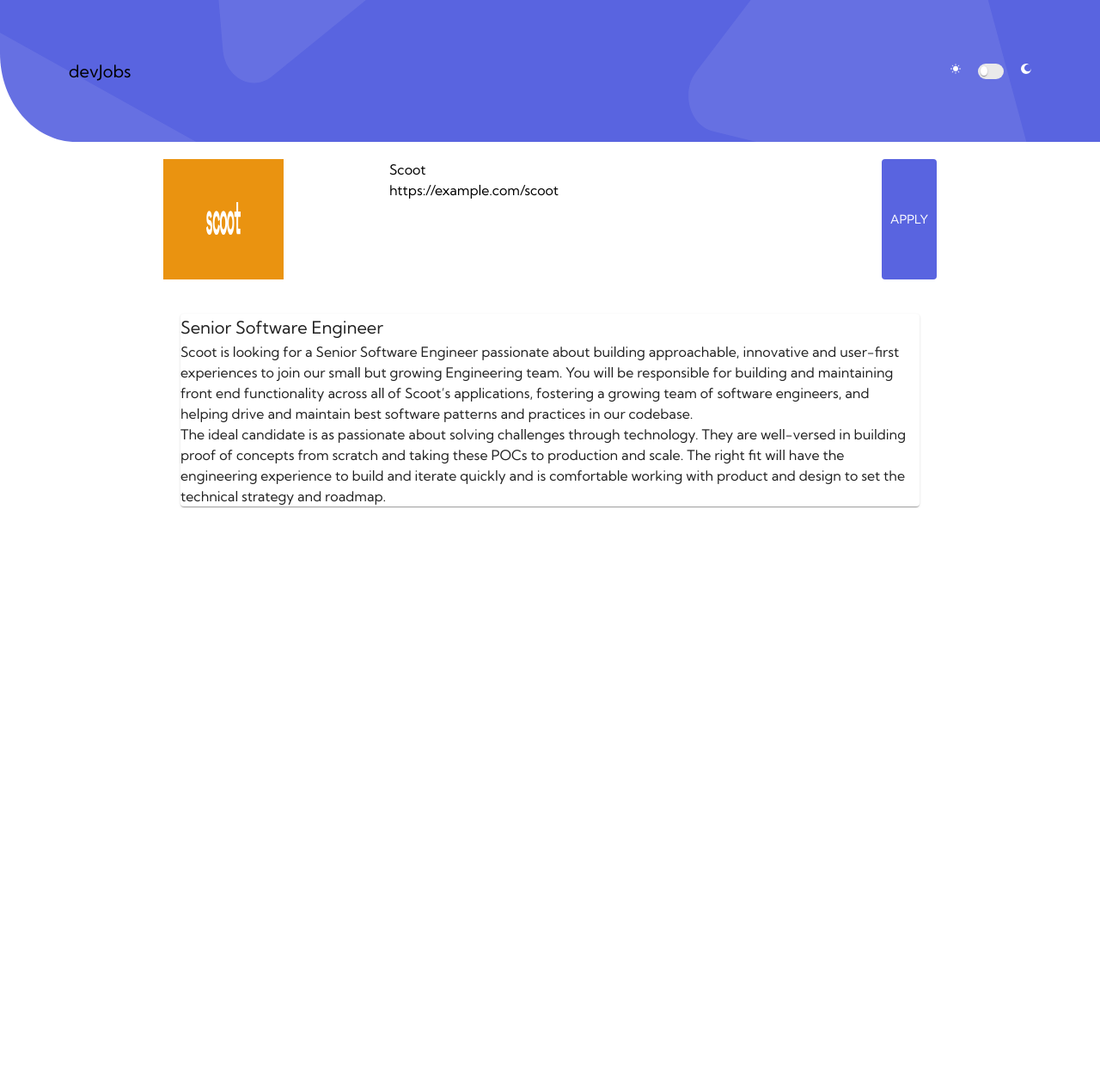
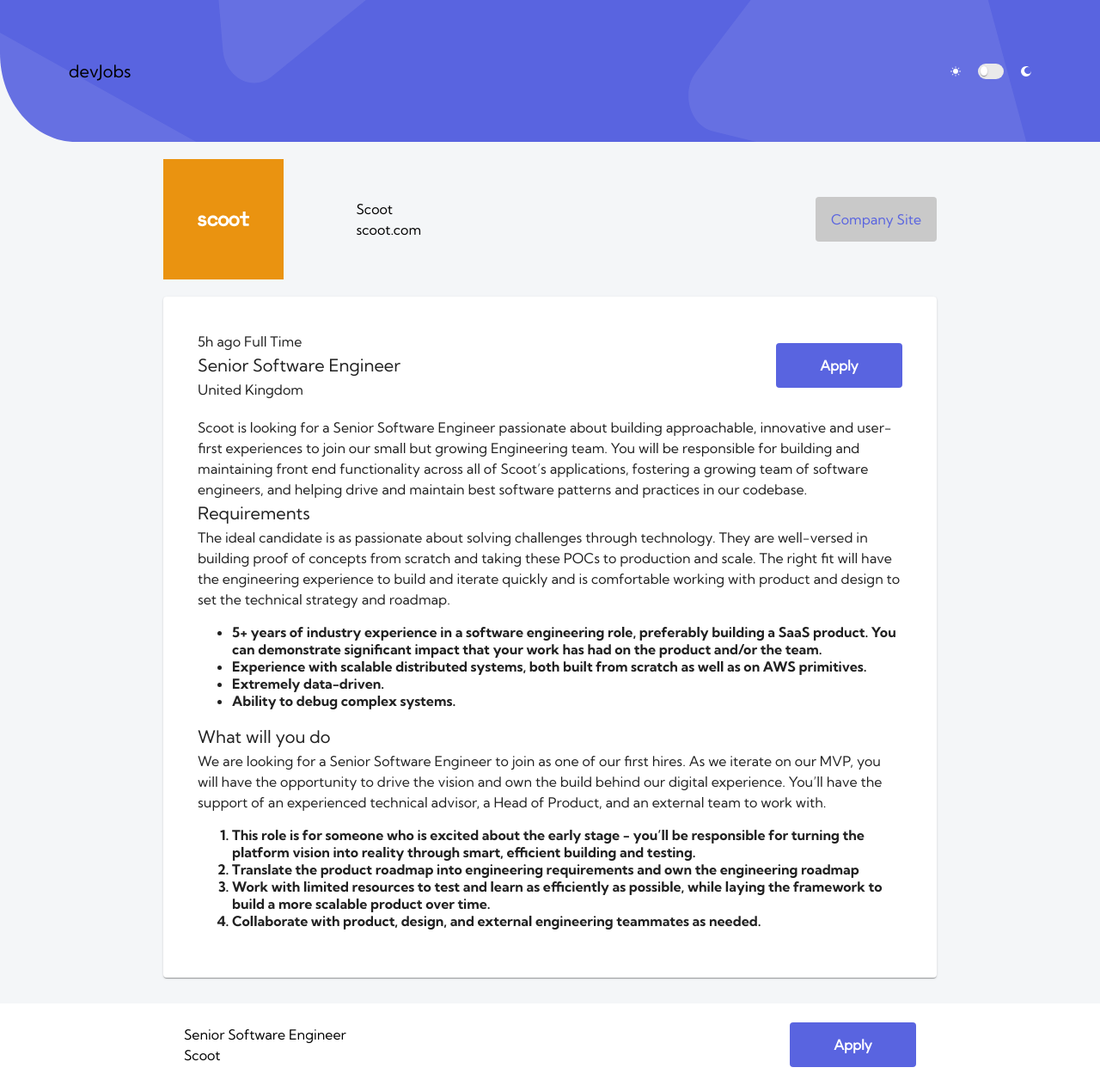
Before and after one commit to MSagdieva/FMChallenge---Devjobs-web-app, a Next.js app: page /detail/1 in a window 1280 px wide. Shown: the whole page at 86% size. Before the commit the page ends 800 px from the top, so only its background shows below. Built offline with nearby package versions, Linux system fonts and the light colour scheme.

Commit message:
styled detail page

```diff
--- a/components/JobCard.jsx
+++ b/components/JobCard.jsx
@@ -16,12 +16,8 @@
       `;
     return (<Link href={`/detail/${encodeURIComponent(info.info.id)}`}>
       <CustomizedCard className={"card"} sx={{ maxWidth: 345 }}>
-        <CardHeader
-          avatar={
             <Avatar variant="square" style={{backgroundColor: info.info.logoBackground}} src={logoAddress}>
             </Avatar>
-          }
-        />
         <CardContent>
         <Typography variant="body2">
             {info.info.postedAt} {"\u25CF"} {info.info.contract}
--- a/components/JobsList.jsx
+++ b/components/JobsList.jsx
@@ -15,7 +15,7 @@
                     style={{display:"grid", gridTemplateColumns: "1fr 1fr 1fr", gridRowGap: 20, margin: "0 auto" }}>
                     {props.children}
             </Container>
-            <Button onClick={changeExpanded}>{!expanded? "Load More":"Hide"}</Button>
+            <Button variant="basic" onClick={changeExpanded}>{!expanded? "Load More":"Hide"}</Button>
           </Container>
       )
   }
--- a/components/SearchForm.jsx
+++ b/components/SearchForm.jsx
@@ -85,7 +85,7 @@
           }
           label="Full time only"
         />
-  <Button onClick={changeSearchData}>Search</Button>
+  <Button variant="basic" onClick={changeSearchData}>Search</Button>
   </Container>
 </Container>)
 }
--- /dev/null
+++ b/components/elements/Footer.jsx
@@ -0,0 +1,42 @@
+import React, { useContext, useState } from "react";
+import {ColorModeContext} from "../../pages/_app";
+import Typography from '@mui/material/Typography';
+import { styled } from '@mui/material/styles';
+import { Container } from "@mui/material";
+import Image from 'next/image';
+
+const Footer = (props) => {
+  const ColMode = useContext(ColorModeContext);
+  const CustomImage = styled(Image)
+    `&:hover{
+      cursor: pointer;
+    }
+    @media (max-width:780px){
+    }
+    `;
+  const CustomizedFooter= styled(Container)`
+      background-color: ${ColMode.themeMode == "light"? "#FFF": "#212121"};
+      color: ${ColMode.themeMode == "light"? "#000": "#FFF"};
+      height: 96px;
+      padding: 0!important;
+      margin: 30px auto 0 auto;
+      display: flex;
+      align-items:center;
+      justify-content:center;
+      @media (max-width:420px){
+        background: url("/assets/mobile/bg-pattern-detail-footer.svg") no-repeat 0% 0%;
+        background-size: 100% 100%;
+      }
+      `;
+
+
+      return (
+      <CustomizedFooter maxWidth="false">
+            <Container maxWidth="md" style={{display: "flex", alignItems: "center", justifyContent: "space-between", backgroundColor:"transparent"}}>
+              {props.children}
+            </Container>
+        </CustomizedFooter>
+      )
+  }
+
+  export default Footer
--- a/components/elements/Header.jsx
+++ b/components/elements/Header.jsx
@@ -13,6 +13,8 @@
     `&:hover{
       cursor: pointer;
     }
+    @media (max-width:780px){
+    }
     `;
   const CustomizedHeader = styled(Container)`
       background: url("/assets/desktop/bg-pattern-header.svg") no-repeat 0% 0%;
@@ -22,6 +24,16 @@
       margin: 0 auto;
       display: flex;
       justify-content: center;
+      @media (max-width:780px){
+        height: 160px;
+        background: url("/assets/tablet/bg-pattern-header.svg") no-repeat 0% 0%;
+        background-size: 100% 100%;
+      }
+      @media (max-width:420px){
+        height: 130px;
+        background: url("/assets/mobile/bg-pattern-header.svg") no-repeat 0% 0%;
+        background-size: 100% 100%;
+      }
       `;
   const CustomizedSwitch = styled((props) => (
         <Switch focusVisibleClassName=".Mui-focusVisible" disableRipple {...props} />
@@ -102,7 +114,7 @@
       <CustomizedHeader maxWidth="false">
           <header className="header">
             <Typography variant="h6">{"devJobs"}</Typography>
-            <div sytle={{display: "flex", alignItems: "center"}}>
+            <div style={{display: "flex", alignItems: "center"}}>
               <CustomImage onClick={handleChangeSun}
                 id="sun"
                 priority
--- a/pages/_app.js
+++ b/pages/_app.js
@@ -15,7 +15,7 @@
           root: {
           padding: 0,
           margin: 0,
-          backgroundColor: mode === "light"? "#FFF": "#000",}}
+          backgroundColor: mode === "light"? "#F4F6F8":"#121721",}}
       },
       MuiTypography: {
         styleOverrides: {
@@ -23,19 +23,42 @@
           padding: 0}}
       },
       MuiButton: {
-        styleOverrides: {
-          root: {
-          backgroundColor:"#5964E0",
-          color: "#FFF"}
-        },
+        variants: [
+          {
+            props: { variant: 'basic' },
+            style: {
+              backgroundColor:"#5964E0",
+              color: "#FFF",
+              fontWeight: "700",
+              fontSize: "16px",
+              lineHeight: "20px",
+              textTransform: "capitalize",
+              width:"147px",
+              padding:16,
+            },
+          },
+          {
+            props: { variant: 'grey'},
+            style: {
+              backgroundColor:"#C9C9C9",
+              color: "#5964E0",
+              textTransform: "capitalize",
+              fontSize: "16px",
+              lineHeight: "20px",
+              width:"141px",
+              padding:16,
+            },
+          },
+        ],
       },
       MuiAvatar: {
         styleOverrides: {
           root:{
             position: "relative",
-            top: -40,
-            zIndex:2,
-            borderRadius: 20},
+            top: -20,
+            left: 20,
+            zIndex: 2,
+            borderRadius: 15},
           img: {
             objectFit: "contain",
             height: "initial",
--- a/pages/detail/[slug].js
+++ b/pages/detail/[slug].js
@@ -1,11 +1,13 @@
 import React, {useState, useEffect, useContext} from "react";
 import {useRouter} from 'next/router';
-import Header from '../../components/elements/Header'
+import Header from '../../components/elements/Header';
+import Footer from '../../components/elements/Footer';
 import { Container, Typography } from "@mui/material";
 import { Paper, Button } from "@mui/material";
 import Image from 'next/image';
 import { styled } from '@mui/material/styles';
 import {ColorModeContext} from "../_app";
+import Link from "next/link";
 
 
 const dev = process.env.NODE_ENV !== 'production';
@@ -37,16 +39,29 @@
     const router = useRouter();
     const { slug } = router.query;
     const logoAddres = `${server}${allJobsData[slug-1].logo.slice(1)}`;
+
+    const CustomPaper = styled(Paper)
+    `&{padding:40px;}
+    `;
+    const CustomButton= styled(Button)
+    `&{}
+    `;
+    const CustomContainer= styled(Container)
+    `&{display: flex;
+     justify-content: space-between;
+     margin: 20px auto;
+     align-items: center}
+    `;
     const CustomizedTypography = styled((props) => (<Typography variant="body1" {...props}>{props.children}</Typography>
     ))(() => ({
       color: mode.themeMode === 'light'
                 ? "#000"
                 : "#FFF",
               }));
-    return (<div>
-        <Container maxWidth="false" disableGutters={true}>
+    return (<div style={{backgroundColor: mode.themeMode === 'light'?"#F4F6F8":"#121721"}}>
         <Header page="inner"/>
-            <Container disableGutters={true} maxWidth="md" style={{display: "flex", justifyContent: "space-between", margin: "20px auto"}}>
+          <div maxWidth="false" disableGutters={true} id="pageContainer" >
+              <CustomContainer disableGutters={true} maxWidth="md">
                       <div className="imageCont" style={{backgroundColor: allJobsData[slug-1].logoBackground, width: 140, height: 140, position: "relative"}}>
                       <Image
                       width={40}
@@ -56,17 +71,46 @@
                   />
                       </div>
                       <div style={{width: "50%"}}>
-                    <CustomizedTypography variant="body1">{allJobsData[slug-1].company}</CustomizedTypography><CustomizedTypography variant="body1">{allJobsData[slug-1].website}</CustomizedTypography>
+                      <CustomizedTypography variant="body1">{allJobsData[slug-1].company}</CustomizedTypography>
+                      <CustomizedTypography variant="body1">{(allJobsData[slug-1].company).toLowerCase()}{".com"}</CustomizedTypography>
                       </div>
-                    <Button>Apply</Button>
+                      <div>
+                      <Link href={allJobsData[slug-1].website}><CustomButton variant="grey" className="MuiButton-grey">Company site</CustomButton></Link>
+                      </div>
+              </CustomContainer>
+              <Container maxWidth="md" disableGutters={true} style={{display: "flex", justifyContent: "center", margin:"0 auto"}}>
+                  <CustomPaper>
+                      <div class="paperHeading" style={{display:"flex", justifyContent:"space-between", alignItems: "center"}}>
+                      <div style={{width: "50%"}}>
+                        <Typography variant="body1">{allJobsData[slug-1].postedAt}{" "}{allJobsData[slug-1].contract}</Typography>
+                        <Typography variant="h6">{allJobsData[slug-1].position}</Typography>
+                        <Typography variant="body1">{allJobsData[slug-1].location}</Typography>
+                      </div>
+                      <Link href={allJobsData[slug-1].apply}><Button variant="basic">Apply</Button></Link>
+                      </div>
+                      <Typography variant="body1" style={{paddingTop:20}}>{allJobsData[slug-1].description}</Typography>
+                      <div class="requirements">
+                      <Typography variant="h6">{"Requirements"}</Typography>
+                        <Typography variant="body1">{allJobsData[slug-1].requirements.content}</Typography>
+                          <ul>
+                          {allJobsData[slug-1].requirements.items.map((item)=>{return <li>{item}</li>})}
+                        </ul>
+                      </div>
+                      <div class="role">
+                      <Typography variant="h6">{"What will you do"}</Typography>
+                        <Typography variant="body1">{allJobsData[slug-1].role.content}</Typography>
+                          <ol>
+                          {allJobsData[slug-1].role.items.map((item)=>{return <li>{item}</li>})}
+                        </ol>
+                      </div>
+                  </CustomPaper>
               </Container>
-            <Container maxWidth="md" disableGutters={true} style={{display: "flex", justifyContent: "center", margin: "20px auto", padding: 20}}>
-                <Paper>
-                    <Typography variant="h6">{allJobsData[slug-1].position}</Typography>
-                    <Typography variant="body1">{allJobsData[slug-1].description}</Typography>
-                    <Typography variant="body1">{allJobsData[slug-1].requirements.content}</Typography>
-                </Paper>
-            </Container>
-            </Container>
+              </div>
+             <Footer>
+              <div>
+              <Typography variant="body1">{allJobsData[slug-1].position}</Typography>
+              <Typography variant="body1">{allJobsData[slug-1].company}</Typography></div>
+             <Link href={allJobsData[slug-1].apply}><Button variant="basic">Apply</Button></Link>
+             </Footer>
         </div>)
   }
--- a/pages/index.js
+++ b/pages/index.js
@@ -17,7 +17,7 @@
 export const DataContext = createContext();
 
 function index({allJobsData}) {
-  return(<Container maxWidth="false" disableGutters={true}>
+  return(<Container maxWidth="false" disableGutters={true} id="pageContainer">
    <DataContext.Provider value={allJobsData}>
     <Main />
     </DataContext.Provider>
--- a/public/assets/styles/globals.scss
+++ b/public/assets/styles/globals.scss
@@ -10,10 +10,8 @@
     /* Add additional src lines for other file formats */
   }
   $primaryColor: #5964E0;
-  .css-llkcrc-MuiContainer-root{
+  .MuiContainer-root#pageContainer{
     min-height: 100vh;
-  }
-  .css-llkcrc-MuiContainer-root{
     border-radius: 15px;
   }
   *{
@@ -55,8 +53,8 @@
     width: 100%!important;
   }
   .logoImage{
-    width: 40px!important;
-    height: 40px!important;
+    width: 60px!important;
+    height: initial!important;
     top: 50%!important;
     left: 50%!important;
     transform: translate3d(-50%, -50%, 0)!important;
```
Lines whose indentation alone changed are shown as unchanged.
